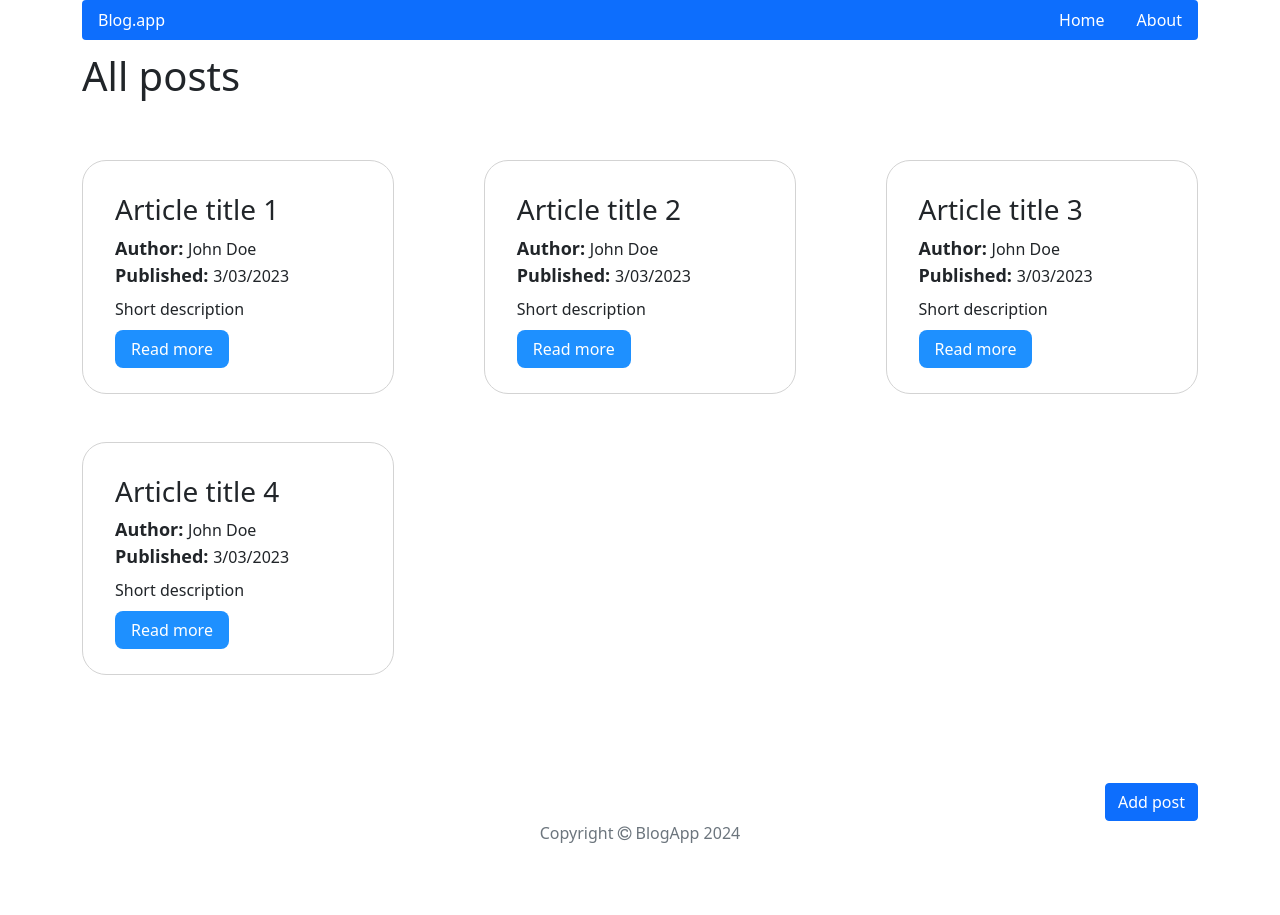
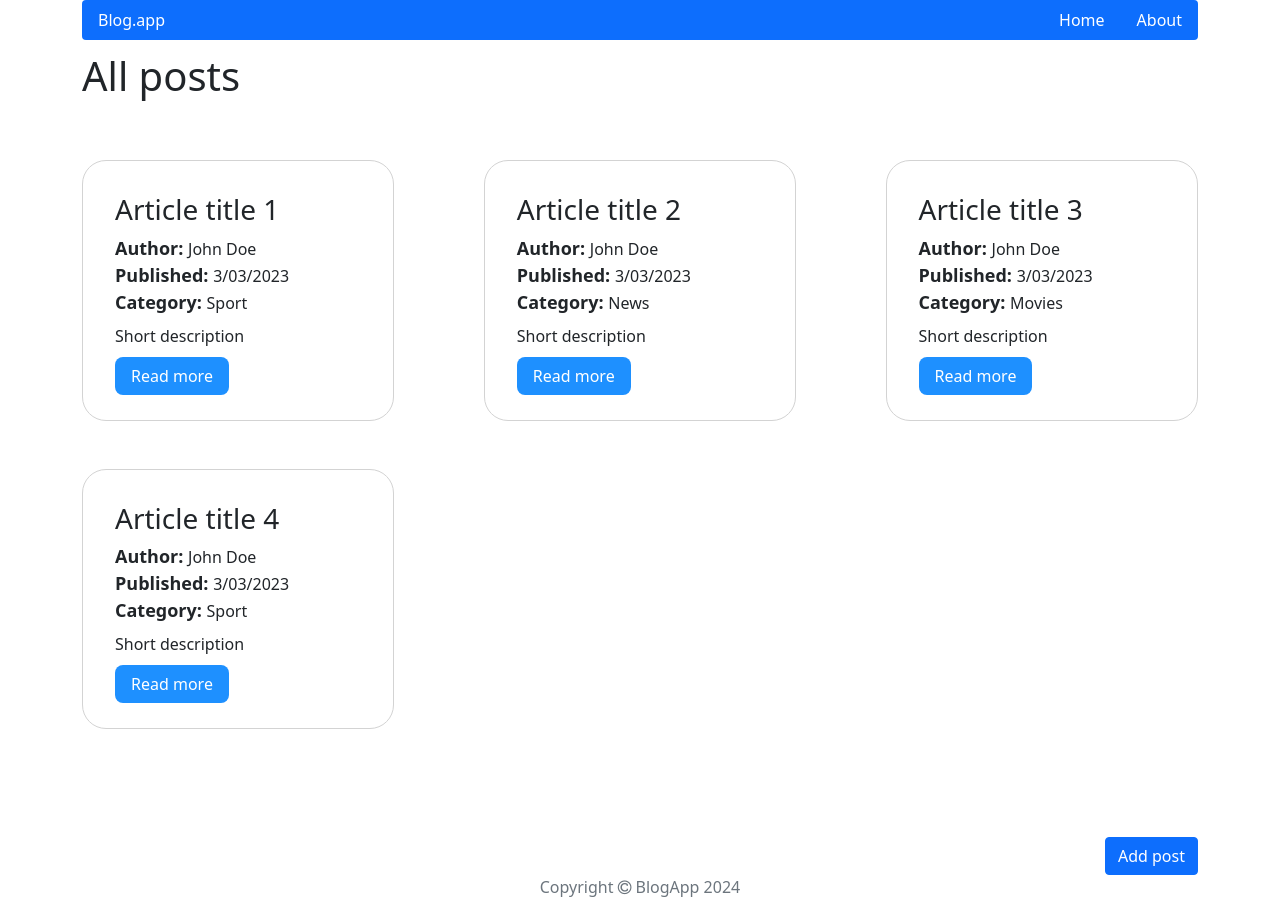
Before and after one commit to Wistako/crud, a React (Create React App) app: page / in a window 1280 px wide. Before the commit the page ends 861 px from the top, so only its background shows below. Built offline with nearby package versions, Linux system fonts and the light colour scheme.

Commit message:
Add categories to home, post and form

```diff
--- a/src/components/features/PostForm/PostForm.js
+++ b/src/components/features/PostForm/PostForm.js
@@ -10,42 +10,63 @@ import 'react-quill/dist/quill.snow.css';
 import DatePicker from 'react-datepicker';
 import 'react-datepicker/dist/react-datepicker.css';
 // react-hook-form => validation
-import { set, useForm } from 'react-hook-form';
+import { useForm } from 'react-hook-form';
 // components
 import PageTitle from '../../common/PageTitle/PageTitle';
+import dateToString from '../../../utils/dateToString';
+//
+import { useSelector } from 'react-redux';
+import { getAllCategories } from '../../../redux/categoriesRedux';
 
 const PostForm = props => {
   const dispatch = useDispatch();
   const navigate = useNavigate();
+  const categories = useSelector(state => getAllCategories(state));
+
   const id = props.id;
+
   const [title, setTitle] = useState(props.title);
   const [author, setAuthor] = useState(props.author);
   const [publishedDate, setPublishedDate] = useState(props.publishedDate);
   const [shortDescription, setShortDescription] = useState(props.shortDescription);
   const [content, setContent] = useState(props.content);
-
+  const [category, setCategory] = useState(props.category);
   const [contentError, setContentError] = useState(false);
   const [dateError, setDateError] = useState(false);
+  const [categoryError, setCategoryError] = useState(false);
 
   const { register, handleSubmit: validate, formState: { errors } } = useForm();
   const handleSubmit = e => {
     setContentError(false);
     setDateError(false);
-    if(content){
-      if(content.length > 27 && publishedDate !== null) {
+    setCategoryError(false);
+    if(content && publishedDate){
+      const strDate = dateToString(publishedDate);
+      if(content.length > 27 && strDate.length === 10 && category !== '') {
         console.log(content);
-        dispatch(props.action({id, title, author, publishedDate, shortDescription, content }));
+        dispatch(props.action({id, title, author, publishedDate, shortDescription, content, category}));
         navigate('/');
-      } else if(content.length < 27 && publishedDate == null) {
-        setContentError(true);
-        setDateError(true);
-      } else if(content.length < 27){
-        setContentError(true);
-      } else if(publishedDate === null) {
+      } else {
+        if(content.length < 27){
+          setContentError(true);
+        }
+        if(strDate.length === 10) {
+          setDateError(true);
+        }
+        if(category === 'error') {
+          setCategoryError(true);
+        }
+      }
+    } else {
+      if(content.length < 27){
+      setContentError(true);
+      }
+      if(!publishedDate) {
         setDateError(true);
       }
-    } else {
-      setContentError(true);
+      if(category === 'error') {
+        setCategoryError(true);
+      }
     }
   }
   return (
@@ -75,6 +96,13 @@ const PostForm = props => {
         <DatePicker selected={publishedDate} onChange={date => setPublishedDate(date)} />
         {dateError && <small className="d-block form-text text-danger mt-2">This field is required</small>}
 
+        <p>Category</p>
+        <select value={category} onChange={e => setCategory(e.target.value)}>
+          <option value='error'>Select category...</option>
+          {categories.map(category => (<option key={category.id} value={category.name}>{category.name}</option>))}
+        </select>
+        {categoryError && <small className="d-block form-text text-danger mt-2">This field is required</small>}
+
         <p>Short description</p>
         <textarea {...register('shortDescription', { required: true , minLength: 20})}
           value={shortDescription}
--- a/src/components/features/PostForm/PostForm.module.scss
+++ b/src/components/features/PostForm/PostForm.module.scss
@@ -6,12 +6,12 @@
   p{
     margin: 18px 0 0;
   }
-  input, textarea{
+  input, textarea, select{
     border: 1px solid #ccc;
     border-radius: 4px;
     padding: 6px 8px;
   }
-  input{
+  input , select{
     width: 50%;
   }
   textarea{
--- a/src/components/pages/Home/Home.js
+++ b/src/components/pages/Home/Home.js
@@ -4,6 +4,7 @@ import { getAllPost } from '../../../redux/postsRedux';
 import { Link } from 'react-router-dom';
 import PageTitle from '../../common/PageTitle/PageTitle';
 import dateToString from '../../../utils/dateToString';
+import shortid from 'shortid';
 
 const Home = () => {
   const posts = useSelector(state => getAllPost(state));
@@ -13,10 +14,11 @@ const Home = () => {
       <div className={styles.wrapper}>
         {
           posts.map(post => (
-            <div className={styles.post}>
+            <div className={styles.post} key={shortid()}>
               <h3 className={styles.title}>{post.title}</h3>
               <p className={styles.author}><span>Author: </span>{post.author}</p>
               <p className={styles.date}><span>Published: </span>{dateToString(post.publishedDate)}</p>
+              <p className={styles.category}><span>Category: </span>{post.category}</p>
               <p>{post.shortDescription}</p>
               <Link to={`/post/${post.id}`} className={styles.link}>Read more</Link>
             </div>
--- a/src/components/pages/Home/Home.module.scss
+++ b/src/components/pages/Home/Home.module.scss
@@ -13,7 +13,7 @@
   border-radius: 24px;
   p{
     margin-bottom: 0;
-    &:nth-child(4){
+    &:nth-child(5){
       margin-top: 8px;
       margin-bottom: 16px;
     }
--- a/src/components/pages/Post/Post.js
+++ b/src/components/pages/Post/Post.js
@@ -41,6 +41,7 @@ const Post = () => {
         <h3 className={styles.title}>{post.title}</h3>
         <p className={styles.author}><span>Author: </span>{post.author}</p>
         <p className={styles.date}><span>Published: </span>{dateToString(post.publishedDate)}</p>
+        <p className={styles.category}><span>Category: </span>{post.category}</p>
         <p dangerouslySetInnerHTML={{ __html: post.content }} />
 
       </div>
--- a/src/components/pages/Post/Post.module.scss
+++ b/src/components/pages/Post/Post.module.scss
@@ -5,7 +5,7 @@
 .post{
   p{
     margin-bottom: 0;
-    &:nth-child(4){
+    &:nth-child(5){
       margin-top: 8px;
       margin-bottom: 16px;
     }
--- /dev/null
+++ b/src/redux/categoriesRedux.js
@@ -0,0 +1,17 @@
+import shortid from "shortid";
+
+// selectors
+export const getAllCategories = state => state.categories;
+// action
+const createActionName = name => `app/categories/${name}`;
+
+// action creators
+
+const categoriesReducer = (state = [], action) => {
+  switch (action.type) {
+    default:
+      return state;
+  };
+};
+
+export default categoriesReducer;
--- a/src/redux/initialState.js
+++ b/src/redux/initialState.js
@@ -7,6 +7,7 @@ const initialState = {
       shortDescription: 'Short description',
       content: 'Main content of the article',
       publishedDate: new Date('02-03-2023'),
+      category: 'Sport',
     },
     {
       id: '2',
@@ -15,6 +16,7 @@ const initialState = {
       shortDescription: 'Short description',
       content: 'Main content of the article',
       publishedDate: new Date('02-03-2023'),
+      category: 'News',
     },
     {
       id: '3',
@@ -23,6 +25,7 @@ const initialState = {
       shortDescription: 'Short description',
       content: 'Main content of the article',
       publishedDate: new Date('02-03-2023'),
+      category: 'Movies',
     },
     {
       id: '4',
@@ -31,9 +34,23 @@ const initialState = {
       shortDescription: 'Short description',
       content: 'Main content of the article',
       publishedDate: new Date('02-03-2023'),
+      category: 'Sport',
     },
   ],
-
+  categories: [
+    {
+      id: '1',
+      name: 'Sport',
+    },
+    {
+      id: '2',
+      name: 'News',
+    },
+    {
+      id: '3',
+      name: 'Movies',
+    },
+  ]
 };
 
 export default initialState;
--- a/src/redux/store.js
+++ b/src/redux/store.js
@@ -1,9 +1,11 @@
 import { createStore, combineReducers} from 'redux';
 import initialState from './initialState';
 import postsRedux from './postsRedux';
+import categoriesReducer from './categoriesRedux';
 
 const subreducers ={
   posts: postsRedux,
+  categories: categoriesReducer,
 };
 const reducer = combineReducers(subreducers);
 
```
